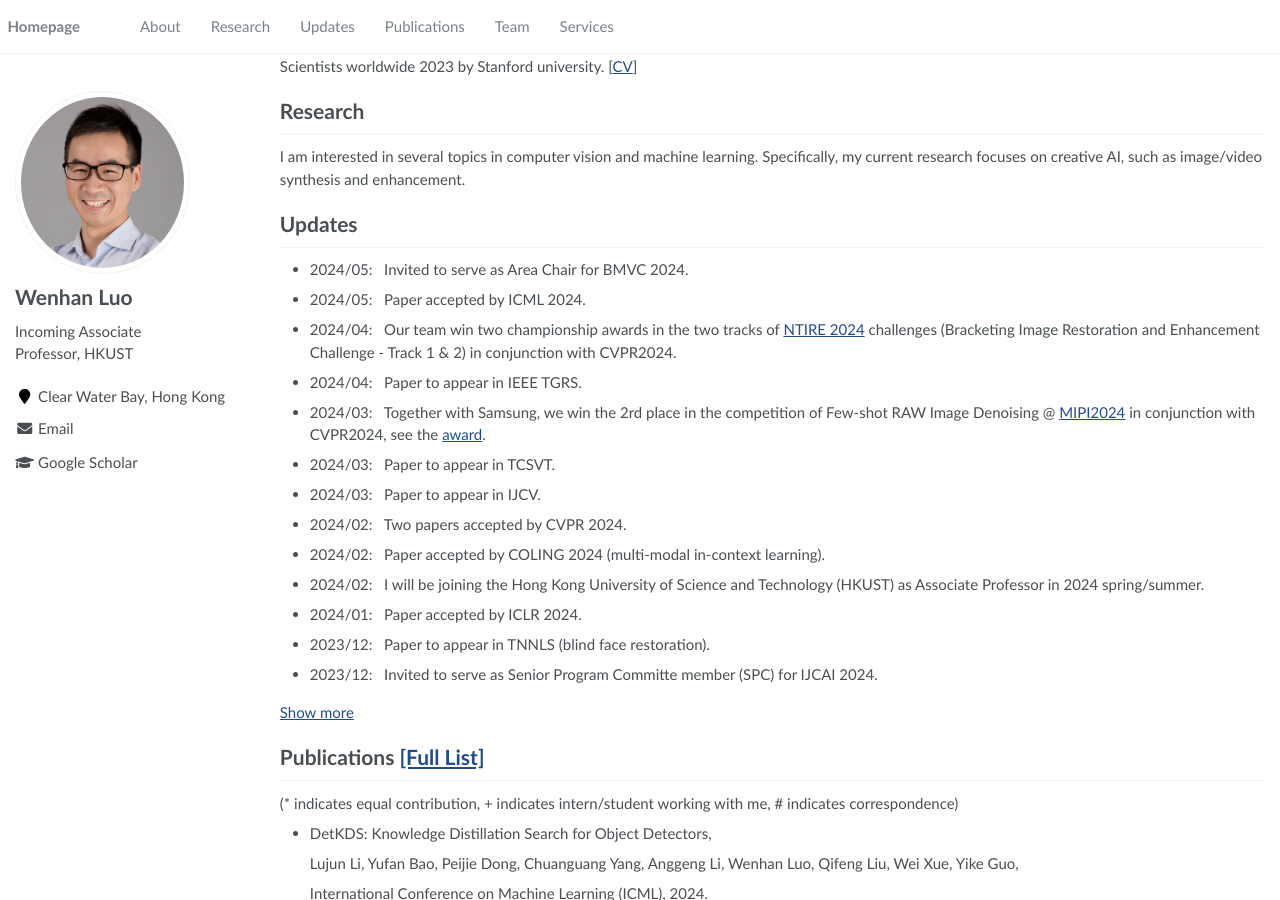
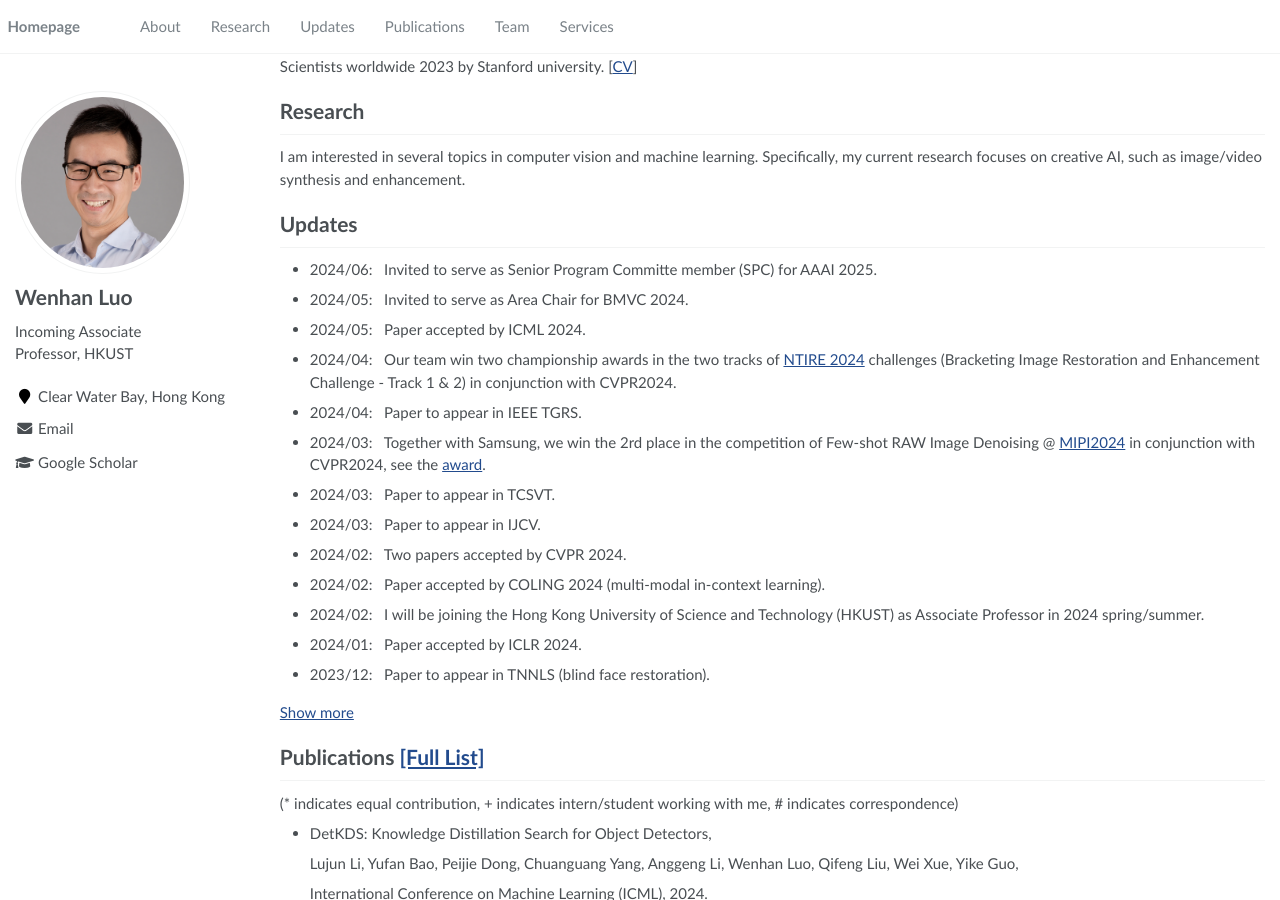
Before and after one commit to whluo/whluo.github.io, a Jekyll site: the page built from _pages/about.md, in a window 1280 px wide and 900 px high, scrolled down 329 px. Built offline with Jekyll 4.4.1, drawn with Linux system fonts in a browser that asks for light colours.

Commit message:
minor update

```diff
--- a/_pages/about.md
+++ b/_pages/about.md
@@ -38,6 +38,7 @@ I am looking for 3~4 PhD students (starting at 2024 autumn or 2025 spring), 1 po
 I am interested in several topics in computer vision and machine learning. Specifically, my current research focuses on creative AI, such as image/video synthesis and enhancement.
 
 # Updates
+- 2024/06: &nbsp; Invited to serve as Senior Program Committe member (SPC) for AAAI 2025.
 - 2024/05: &nbsp; Invited to serve as Area Chair for BMVC 2024.
 - 2024/05: &nbsp; Paper accepted by ICML 2024.
 - 2024/04: &nbsp; Our team win two championship awards in the two tracks of [NTIRE 2024](https://cvlai.net/ntire/2024/) challenges (Bracketing Image Restoration and Enhancement Challenge - Track 1 & 2) in conjunction with CVPR2024.
@@ -50,12 +51,11 @@ I am interested in several topics in computer vision and machine learning. Speci
 - 2024/02: &nbsp; I will be joining the Hong Kong University of Science and Technology (HKUST) as Associate Professor in 2024 spring/summer.
 - 2024/01: &nbsp; Paper accepted by ICLR 2024.
 - 2023/12: &nbsp; Paper to appear in TNNLS (blind face restoration).
-- 2023/12: &nbsp; Invited to serve as Senior Program Committe member (SPC) for IJCAI 2024.
-
 
 <a onclick="toggleList()" id='more'>Show more</a>
 <div id="hiddenList" style="display:none;">
   {% capture hidden_list %}
+  - 2023/12: &nbsp; Invited to serve as Senior Program Committe member (SPC) for IJCAI 2024.
   - 2023/11: &nbsp; Paper to appear in TCSVT (under-display camera face image restoration).
   - 2023/10: &nbsp; Elected among Top 2% Scientists worldwide 2023 by Stanford University.
   - 2023/09: &nbsp; Paper accepted by NeurIPS 2023 (punctuation-level attacks fooling text models).
```
